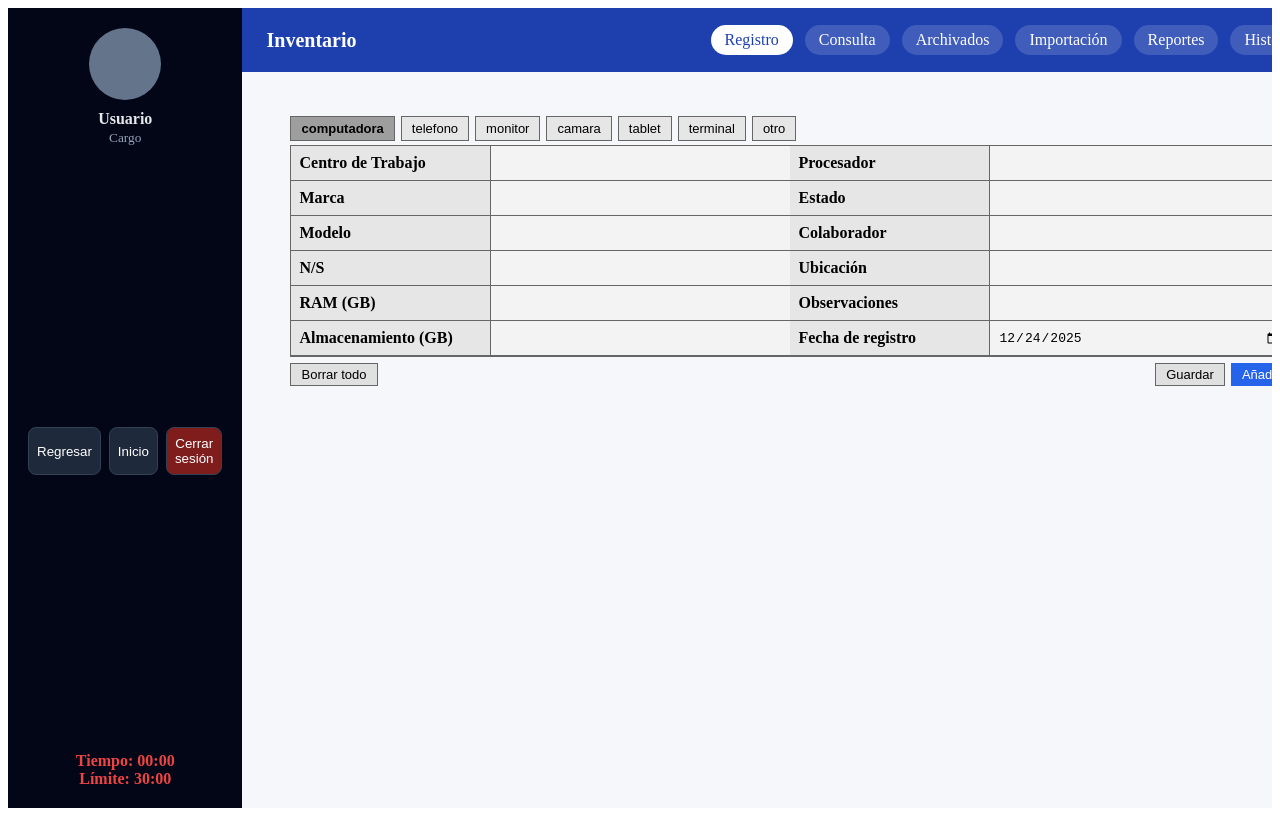
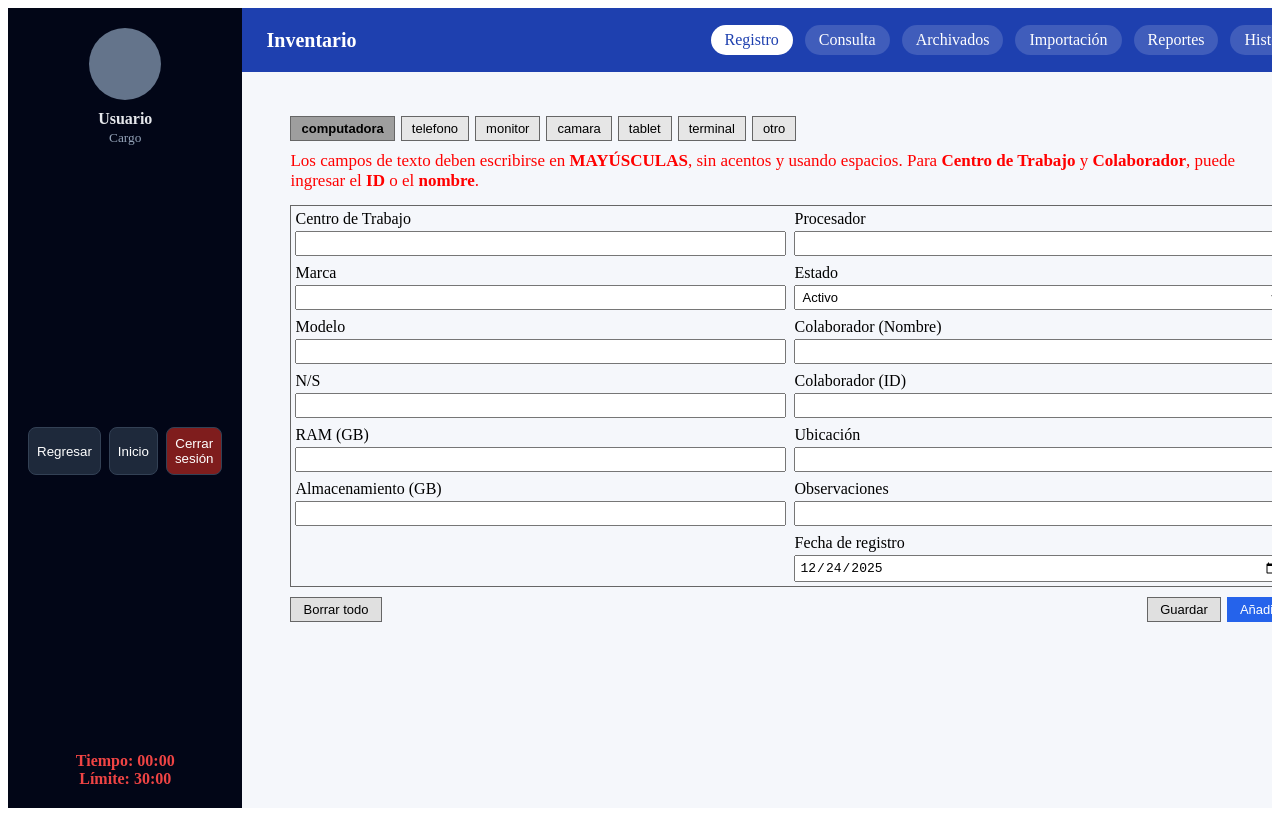
Before and after one commit to Rebeca-Bonilla/inventario-soporte-real, a Vue app in the folder frontend/: page /app/registro in a window 1280 px wide. Built offline with nearby package versions, Linux system fonts and the light colour scheme.

Commit message:
add feature: sincronizado colaborador e ID por el front en registro

```diff
--- a/frontend/src/components/CampoInput.vue
+++ b/frontend/src/components/CampoInput.vue
@@ -1,54 +1,57 @@
 <script setup lang="ts">
 defineProps<{
   label: string
-  modelValue?: string
   type?: string
+  modelValue?: any
+  options?: string[]
   disabled?: boolean
 }>()
 
-const emit = defineEmits<{
-  (e: 'update:modelValue', value: string): void
-}>()
+const emit = defineEmits(['update:modelValue'])
 </script>
 
 <template>
-  <div class="campo">
-    <div class="label">{{ label }}</div>
+  <label class="campo">
+    <span>{{ label }}</span>
 
+    <!-- SELECT -->
+    <select
+      v-if="type === 'select'"
+      :value="modelValue"
+      @change="emit('update:modelValue', $event.target.value)"
+    >
+      <option value="">Seleccione</option>
+      <option
+        v-for="opt in options"
+        :key="opt"
+        :value="opt"
+      >
+        {{ opt }}
+      </option>
+    </select>
+
+    <!-- INPUT -->
     <input
-      v-if="!disabled"
+      v-else
       :type="type || 'text'"
-      :value="modelValue ?? ''"
-      @input="emit('update:modelValue', ($event.target as HTMLInputElement).value)"
+      :value="modelValue"
+      :disabled="disabled"
+      @input="emit('update:modelValue', $event.target.value)"
     />
-
-    <div v-else class="fake"></div>
-  </div>
-
+  </label>
 </template>
 
 <style scoped>
 .campo {
-  display: grid;
-  grid-template-columns: 200px 1fr;
-  height: 34px;
-  border-bottom: 1px solid #666;
-}
-
-.label {
-  background: #e6e6e6;
-  padding: 6px 8px;
-  border-right: 1px solid #666;
-  font-weight: 600;
   display: flex;
-  align-items: center;
+  flex-direction: column;
+  gap: 3px;
+  padding: 4px;
 }
 
 input,
-.fake {
-  padding: 6px 8px;
-  border: none;
-  background: #f3f3f3;
+select {
   font-size: 13px;
+  padding: 3px;
 }
 </style>
--- a/frontend/src/components/EquipoForm.vue
+++ b/frontend/src/components/EquipoForm.vue
@@ -43,29 +43,27 @@ const getCampo = (side: 'left' | 'right', key: string) =>
 <template>
   <div class="form-wrapper">
     <div class="col">
-      <template v-for="key in leftRows" :key="key">
-        <CampoInput
-          v-if="getCampo('left', key)"
-          :label="getCampo('left', key)!.label"
-          :type="getCampo('left', key)!.type"
-          :model-value="modelValue[key]"
-          @update:modelValue="v => updateField(key, v)"
-        />
-        <CampoInput v-else label="" disabled />
-      </template>
+      <CampoInput
+        v-for="campo in equipoFields[tipo].left"
+        :key="campo.key"
+        :label="campo.label"
+        :type="campo.type"
+        :options="campo.options"
+        :model-value="modelValue[campo.key]"
+        @update:modelValue="v => updateField(campo.key, v)"
+      />
     </div>
 
     <div class="col">
-      <template v-for="key in rightRows" :key="key">
-        <CampoInput
-          v-if="getCampo('right', key)"
-          :label="getCampo('right', key)!.label"
-          :type="getCampo('right', key)!.type"
-          :model-value="modelValue[key]"
-          @update:modelValue="v => updateField(key, v)"
-        />
-        <CampoInput v-else label="" disabled />
-      </template>
+      <CampoInput
+        v-for="campo in equipoFields[tipo].right"
+        :key="campo.key"
+        :label="campo.label"
+        :type="campo.type"
+        :options="campo.options"
+        :model-value="modelValue[campo.key]"
+        @update:modelValue="v => updateField(campo.key, v)"
+      />
     </div>
   </div>
 </template>
--- a/frontend/src/shared/equipoFields.ts
+++ b/frontend/src/shared/equipoFields.ts
@@ -11,7 +11,8 @@ export type EquipoTipo =
 type Campo = {
   label: string
   key: string
-  type?: string
+  type?: 'text' | 'number' | 'date' | 'select'
+  options?: string[]
 }
 
 export const equipoFields: Record<
@@ -20,17 +21,33 @@ export const equipoFields: Record<
 > = {
   computadora: {
     left: [
-      { label: 'Centro de Trabajo', key: 'centro_trabajo_id' },
+      { label: 'Centro de Trabajo', key: 'centro_trabajo_id', type: 'number' },
       { label: 'Marca', key: 'marca' },
       { label: 'Modelo', key: 'modelo' },
       { label: 'N/S', key: 'numero_serie' },
-      { label: 'RAM (GB)', key: 'ram_gb' },
-      { label: 'Almacenamiento (GB)', key: 'almacenamiento_gb' }
+      { label: 'RAM (GB)', key: 'ram_gb', type: 'number' },
+      { label: 'Almacenamiento (GB)', key: 'almacenamiento_gb', type: 'number' }
     ],
     right: [
       { label: 'Procesador', key: 'procesador' },
-      { label: 'Estado', key: 'estado' },
-      { label: 'Colaborador', key: 'colaborador_id' },
+
+      {
+        label: 'Estado',
+        key: 'estado',
+        type: 'select',
+        options: [
+          'Activo',
+          'Inactivo',
+          'En reparación',
+          'Dañado',
+          'Baja',
+          'Prestado',
+          'Reservado'
+        ]
+      },
+
+      { label: 'Colaborador (Nombre)', key: 'colaborador_nombre' },
+      { label: 'Colaborador (ID)', key: 'colaborador_id', type: 'number' },
       { label: 'Ubicación', key: 'ubicacion' },
       { label: 'Observaciones', key: 'observaciones' },
       { label: 'Fecha de registro', key: 'fecha_registro', type: 'date' }
@@ -39,16 +56,22 @@ export const equipoFields: Record<
 
   monitor: {
     left: [
-      { label: 'Centro de Trabajo', key: 'centro_trabajo_id' },
+      { label: 'Centro de Trabajo', key: 'centro_trabajo_id', type: 'number' },
       { label: 'Marca', key: 'marca' },
       { label: 'Modelo', key: 'modelo' },
       { label: 'N/S', key: 'numero_serie' },
-      { label: 'Dimensión (pulgadas)', key: 'tamaño_pulgadas' },
+      { label: 'Dimensión (pulgadas)', key: 'tamaño_pulgadas', type: 'number' },
       { label: 'Puertos disponibles', key: 'puertos' }
     ],
     right: [
-      { label: 'Estado', key: 'estado' },
-      { label: 'Colaborador', key: 'colaborador_id' },
+      {
+        label: 'Estado',
+        key: 'estado',
+        type: 'select',
+        options: ['Activo', 'Inactivo', 'Baja']
+      },
+      { label: 'Colaborador (Nombre)', key: 'colaborador_nombre' },
+      { label: 'Colaborador (ID)', key: 'colaborador_id', type: 'number' },
       { label: 'Ubicación', key: 'ubicacion' },
       { label: 'Observaciones', key: 'observaciones' },
       { label: 'Fecha de registro', key: 'fecha_registro', type: 'date' }
@@ -57,7 +80,7 @@ export const equipoFields: Record<
 
   celular: {
     left: [
-      { label: 'Centro de Trabajo', key: 'centro_trabajo_id' },
+      { label: 'Centro de Trabajo', key: 'centro_trabajo_id', type: 'number' },
       { label: 'Marca', key: 'marca' },
       { label: 'Modelo', key: 'modelo' },
       { label: 'IMEI', key: 'imei' },
@@ -65,8 +88,15 @@ export const equipoFields: Record<
       { label: 'Plan de datos', key: 'plan_datos' }
     ],
     right: [
-      { label: 'Estado', key: 'estado' },
-      { label: 'Colaborador', key: 'colaborador_id' },
+      {
+        label: 'Estado',
+        key: 'estado',
+        type: 'select',
+        options: ['Activo', 'Inactivo', 'Baja', 'Prestado']
+      },
+
+      { label: 'Colaborador (Nombre)', key: 'colaborador_nombre' },
+      { label: 'Colaborador (ID)', key: 'colaborador_id', type: 'number' },
       { label: 'Ubicación', key: 'ubicacion' },
       { label: 'Observaciones', key: 'observaciones' },
       { label: 'Fecha de registro', key: 'fecha_registro', type: 'date' }
@@ -75,14 +105,19 @@ export const equipoFields: Record<
 
   telefono_fijo: {
     left: [
-      { label: 'Centro de Trabajo', key: 'centro_trabajo_id' },
+      { label: 'Centro de Trabajo', key: 'centro_trabajo_id', type: 'number' },
       { label: 'Marca', key: 'marca' },
       { label: 'Modelo', key: 'modelo' },
       { label: 'N/S', key: 'numero_serie' },
       { label: 'Extensión', key: 'extension' }
     ],
     right: [
-      { label: 'Estado', key: 'estado' },
+      {
+        label: 'Estado',
+        key: 'estado',
+        type: 'select',
+        options: ['Activo', 'Inactivo', 'Baja']
+      },
       { label: 'Ubicación', key: 'ubicacion' },
       { label: 'Observaciones', key: 'observaciones' },
       { label: 'Fecha de registro', key: 'fecha_registro', type: 'date' }
@@ -91,16 +126,30 @@ export const equipoFields: Record<
 
   camara: {
     left: [
-      { label: 'Centro de Trabajo', key: 'centro_trabajo_id' },
+      { label: 'Centro de Trabajo', key: 'centro_trabajo_id', type: 'number' },
       { label: 'Marca', key: 'marca' },
       { label: 'Modelo', key: 'modelo' },
       { label: 'N/S', key: 'numero_serie' },
-      { label: 'Tipo de cámara', key: 'tipo_camara' },
-      { label: 'Resolución (MP)', key: 'resolucion_mp' }
+
+      {
+        label: 'Tipo de cámara',
+        key: 'tipo_camara',
+        type: 'select',
+        options: ['bala', 'domo', 'profesional', 'compacta', 'video', 'ip', 'otro']
+      },
+
+      { label: 'Resolución (MP)', key: 'resolucion_mp', type: 'number' }
     ],
     right: [
       { label: 'Dirección IP', key: 'direccion_ip_camara' },
-      { label: 'Estado', key: 'estado' },
+
+      {
+        label: 'Estado',
+        key: 'estado',
+        type: 'select',
+        options: ['Activo', 'Inactivo', 'Baja']
+      },
+
       { label: 'Ubicación', key: 'ubicacion' },
       { label: 'Observaciones', key: 'observaciones' },
       { label: 'Fecha de registro', key: 'fecha_registro', type: 'date' }
@@ -109,16 +158,23 @@ export const equipoFields: Record<
 
   tablet: {
     left: [
-      { label: 'Centro de Trabajo', key: 'centro_trabajo_id' },
+      { label: 'Centro de Trabajo', key: 'centro_trabajo_id', type: 'number' },
       { label: 'Marca', key: 'marca' },
       { label: 'Modelo', key: 'modelo' },
-      { label: 'Dimensión (pulgadas)', key: 'dimension_pulgadas' },
-      { label: 'Capacidad (GB)', key: 'capacidad_gb' },
+      { label: 'Dimensión (pulgadas)', key: 'dimension_pulgadas', type: 'number' },
+      { label: 'Capacidad (GB)', key: 'capacidad_gb', type: 'number' },
       { label: 'Versión Android', key: 'version_android' }
     ],
     right: [
-      { label: 'Estado', key: 'estado' },
-      { label: 'Colaborador', key: 'colaborador_id' },
+      {
+        label: 'Estado',
+        key: 'estado',
+        type: 'select',
+        options: ['Activo', 'Inactivo', 'Baja', 'Prestado']
+      },
+
+      { label: 'Colaborador (Nombre)', key: 'colaborador_nombre' },
+      { label: 'Colaborador (ID)', key: 'colaborador_id', type: 'number' },
       { label: 'Ubicación', key: 'ubicacion' },
       { label: 'Observaciones', key: 'observaciones' },
       { label: 'Fecha de registro', key: 'fecha_registro', type: 'date' }
@@ -127,13 +183,18 @@ export const equipoFields: Record<
 
   terminal: {
     left: [
-      { label: 'Centro de Trabajo', key: 'centro_trabajo_id' },
+      { label: 'Centro de Trabajo', key: 'centro_trabajo_id', type: 'number' },
       { label: 'Marca', key: 'marca' },
       { label: 'Modelo', key: 'modelo' },
       { label: 'Versión Android', key: 'version_android_terminal' }
     ],
     right: [
-      { label: 'Estado', key: 'estado' },
+      {
+        label: 'Estado',
+        key: 'estado',
+        type: 'select',
+        options: ['Activo', 'Inactivo', 'Baja']
+      },
       { label: 'Ubicación', key: 'ubicacion' },
       { label: 'Observaciones', key: 'observaciones' },
       { label: 'Fecha de registro', key: 'fecha_registro', type: 'date' }
@@ -142,14 +203,21 @@ export const equipoFields: Record<
 
   otro: {
     left: [
-      { label: 'Centro de Trabajo', key: 'centro_trabajo_id' },
+      { label: 'Centro de Trabajo', key: 'centro_trabajo_id', type: 'number' },
       { label: 'Tipo específico', key: 'tipo_especifico' },
       { label: 'Marca', key: 'marca' },
       { label: 'Modelo', key: 'modelo' }
     ],
     right: [
       { label: 'Campo extra', key: 'campo_extra' },
-      { label: 'Estado', key: 'estado' },
+
+      {
+        label: 'Estado',
+        key: 'estado',
+        type: 'select',
+        options: ['Activo', 'Inactivo', 'Baja']
+      },
+
       { label: 'Ubicación', key: 'ubicacion' },
       { label: 'Observaciones', key: 'observaciones' },
       { label: 'Fecha de registro', key: 'fecha_registro', type: 'date' }
--- /dev/null
+++ b/frontend/src/shared/textUtils.ts
@@ -0,0 +1,6 @@
+export const normalizarTexto = (value: string) =>
+  value
+    .toUpperCase()
+    .normalize('NFD')
+    .replace(/[\u0300-\u036f]/g, '')
+    .trim()
--- a/frontend/src/views/RegistroView.vue
+++ b/frontend/src/views/RegistroView.vue
@@ -1,23 +1,136 @@
 <script setup lang="ts">
-import { ref, onMounted } from 'vue'
+import { ref, onMounted, watch } from 'vue'
 import TipoTabs from '../components/TipoTabs.vue'
 import EquipoForm from '../components/EquipoForm.vue'
 import type { EquipoTipo } from '../shared/equipoFields'
+import { normalizarTexto } from '../shared/textUtils'
 
 /* ===============================
    STATE
 ================================ */
 const tipoEquipo = ref<EquipoTipo>('computadora')
+const syncingColaborador = ref(false)
+
 const form = ref<Record<string, any>>({
-  fecha_registro: new Date().toISOString().slice(0, 10)
+  estado: 'Activo',
+  fecha_registro: new Date().toISOString().slice(0, 10),
+
+  // auxiliares
+  colaborador_nombre: '',
+  centro_trabajo_nombre: ''
 })
+
+const errorColaborador = ref('')
+const errorCentroTrabajo = ref('')
+
+/* ===============================
+   HELPERS
+================================ */
+const hoyISO = () => {
+  const d = new Date()
+  return d.toISOString().slice(0, 10)
+}
+
+/* ===============================
+   COLABORADOR: nombre → ID
+================================ */
+watch(
+  () => form.value.colaborador_id,
+  async (nuevo) => {
+    if (!nuevo || syncingColaborador.value) return
+
+    syncingColaborador.value = true
+
+    try {
+      const res = await fetch(
+        `http://localhost:3000/inventory/colaboradores/${nuevo}`
+      )
+      if (!res.ok) throw new Error()
+
+      const data = await res.json()
+
+      // 🔥 AQUÍ EL CAMBIO
+      form.value.colaborador_nombre = normalizarTexto(data.nombre)
+
+      errorColaborador.value = ''
+    } catch {
+      errorColaborador.value = 'Colaborador no encontrado'
+    } finally {
+      syncingColaborador.value = false
+    }
+  }
+)
+
+
+/* ===============================
+   COLABORADOR: ID → nombre
+================================ */
+watch(
+  () => form.value.colaborador_id,
+  async (nuevo) => {
+    if (!nuevo) {
+      errorColaborador.value = ''
+      return
+    }
+
+    try {
+      const res = await fetch(
+        `http://localhost:3000/inventory/colaboradores/${nuevo}`
+      )
+
+      if (!res.ok) throw new Error()
+
+      const data = await res.json()
+      form.value.colaborador_nombre = data.nombre
+      errorColaborador.value = ''
+    } catch {
+      errorColaborador.value = 'Colaborador no encontrado'
+    }
+  }
+)
+
+/* ===============================
+   CENTRO DE TRABAJO (solo ID por ahora)
+================================ */
+watch(
+  () => form.value.centro_trabajo_id,
+  async (nuevo) => {
+    if (!nuevo) {
+      errorCentroTrabajo.value = ''
+      return
+    }
+
+    try {
+      const res = await fetch(
+        `http://localhost:3000/centros-trabajo/${nuevo}`
+      )
+
+      if (!res.ok) throw new Error()
+
+      errorCentroTrabajo.value = ''
+    } catch {
+      errorCentroTrabajo.value = 'Centro de trabajo no encontrado'
+    }
+  }
+)
 
 /* ===============================
    ACCIONES
 ================================ */
 const borrarTodo = () => {
   if (!confirm('¿Seguro que deseas borrar todo el formulario?')) return
+
   for (const key in form.value) delete form.value[key]
+
+  form.value.estado = 'Activo'
+  form.value.fecha_registro = hoyISO()
+  form.value.colaborador_nombre = ''
+  form.value.centro_trabajo_nombre = ''
+
+  errorColaborador.value = ''
+  errorCentroTrabajo.value = ''
+
+  localStorage.removeItem('registro_equipo_temp')
 }
 
 const guardarLocal = () => {
@@ -31,52 +144,65 @@ const guardarLocal = () => {
   alert('Equipo guardado localmente')
 }
 
-const hoyISO = () => {
-  const d = new Date()
-  return d.toISOString().slice(0, 10)
-}
-
 const anadir = async () => {
-  /* MUY IMPORTANTE: 🌸🌸🌸
-     Convertimos el objeto reactivo en uno plano */
   const data = JSON.parse(JSON.stringify(form.value))
 
   const payload = {
     tipo: tipoEquipo.value,
 
-    // Campos base
-    marca: data.marca,
-    modelo: data.modelo,
-    numero_serie: data.numero_serie,
-    ubicacion: data.ubicacion,
-    observaciones: data.observaciones,
+    marca: data.marca || null,
+    modelo: data.modelo || null,
+    numero_serie: data.numero_serie || null,
+    ubicacion: data.ubicacion || null,
+    observaciones: data.observaciones || null,
+    estado: data.estado || 'Activo',
 
-    // Numéricos (FKs y números reales)
+    centro_trabajo_id: data.centro_trabajo_id
+      ? Number(data.centro_trabajo_id)
+      : null,
+
+    colaborador_id: data.colaborador_id
+      ? Number(data.colaborador_id)
+      : null,
+
     ram_gb: data.ram_gb ? Number(data.ram_gb) : null,
-    almacenamiento_gb: data.almacenamiento_gb ? Number(data.almacenamiento_gb) : null,
-    centro_trabajo_id: Number(data.centro_trabajo_id),
-    colaborador_id: data.colaborador_id ? Number(data.colaborador_id) : null,
+    almacenamiento_gb: data.almacenamiento_gb
+      ? Number(data.almacenamiento_gb)
+      : null,
 
-    estado: 'Activo'
+    tipo_camara: data.tipo_camara || null,
+    resolucion_mp: data.resolucion_mp
+      ? Number(data.resolucion_mp)
+      : null,
+
+    dimension_pulgadas: data.dimension_pulgadas
+      ? Number(data.dimension_pulgadas)
+      : null,
+
+    capacidad_gb: data.capacidad_gb
+      ? Number(data.capacidad_gb)
+      : null,
+
+    version_android: data.version_android || null,
+    extension: data.extension || null,
+    numero_telefono: data.numero_telefono || null,
+    imei: data.imei || null,
+    plan_datos: data.plan_datos || null
   }
 
   try {
     const res = await fetch('http://localhost:3000/inventory', {
       method: 'POST',
-      headers: {
-        'Content-Type': 'application/json'
-      },
+      headers: { 'Content-Type': 'application/json' },
       body: JSON.stringify(payload)
     })
 
     if (!res.ok) throw new Error()
 
-    alert('Equipo guardado correctamente')
-
-    for (const key in form.value) delete form.value[key]
-    localStorage.removeItem('registro_equipo_temp')
-  } catch (e) {
-    alert('No se pudo guardar el equipo')
+    alert('Equipo añadido correctamente')
+    borrarTodo()
+  } catch {
+    alert('Error al guardar el equipo')
   }
 }
 
@@ -85,37 +211,37 @@ const anadir = async () => {
 ================================ */
 onMounted(() => {
   const saved = localStorage.getItem('registro_equipo_temp')
-
   if (saved) {
     const parsed = JSON.parse(saved)
     tipoEquipo.value = parsed.tipo
     Object.assign(form.value, parsed.data)
   }
 
-  // 👉 fecha por default SOLO si no existe
   if (!form.value.fecha_registro) {
     form.value.fecha_registro = hoyISO()
   }
 })
-
 </script>
 
 <template>
   <section class="registro-page">
-    <!-- TABS -->
     <TipoTabs v-model="tipoEquipo" />
 
-    <!-- FORM -->
+    <p class="leyenda">
+      Los campos de texto deben escribirse en
+      <strong>MAYÚSCULAS</strong>, sin acentos y usando espacios.
+      Para <strong>Centro de Trabajo</strong> y <strong>Colaborador</strong>,
+      puede ingresar el <strong>ID</strong> o el <strong>nombre</strong>.
+    </p>
+
     <div class="registro-wrapper">
-      <EquipoForm
-        :tipo="tipoEquipo"
-        v-model="form"
-      />
+      <EquipoForm :tipo="tipoEquipo" v-model="form" />
 
-      <!-- BOTONES -->
+      <p v-if="errorColaborador" class="error">{{ errorColaborador }}</p>
+      <p v-if="errorCentroTrabajo" class="error">{{ errorCentroTrabajo }}</p>
+
       <div class="acciones">
         <button class="btn" @click="borrarTodo">Borrar todo</button>
-
         <div class="right">
           <button class="btn" @click="guardarLocal">Guardar</button>
           <button class="btn btn-primary" @click="anadir">Añadir</button>
@@ -134,10 +260,22 @@ onMounted(() => {
   width: 1000px;
 }
 
+.leyenda {
+  font-size: 17px;
+  color: red;
+  margin: 10px 0 14px;
+}
+
+.error {
+  color: #dc2626;
+  font-size: 12px;
+  margin: 4px 0;
+}
+
 .acciones {
   display: flex;
   justify-content: space-between;
-  margin-top: 6px;
+  margin-top: 10px;
 }
 
 .acciones .right {
@@ -146,26 +284,16 @@ onMounted(() => {
 }
 
 .btn {
-  padding: 3px 10px;
+  padding: 4px 12px;
   border: 1px solid #666;
   background: #e0e0e0;
   font-size: 13px;
   cursor: pointer;
 }
 
-.btn:hover {
-  background: #d6d6d6;
-}
-
 .btn-primary {
-  background: #2563eb;        /* azul bonito */
+  background: #2563eb;
   border-color: #2563eb;
   color: white;
 }
-
-.btn-primary:hover {
-  background: #1d4ed8;
-  border-color: #1d4ed8;
-}
-
 </style>
```
Also changed, not shown: frontend/src/shared/options.ts (added, +25 -0 lines), 1 other file (tests, documents, lock files or other folders).
